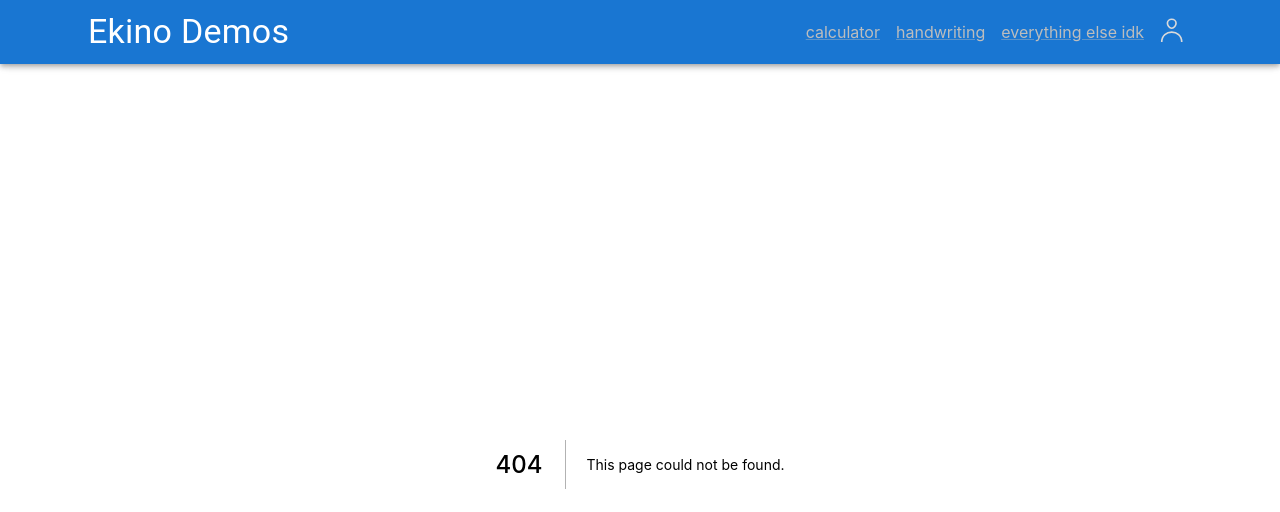
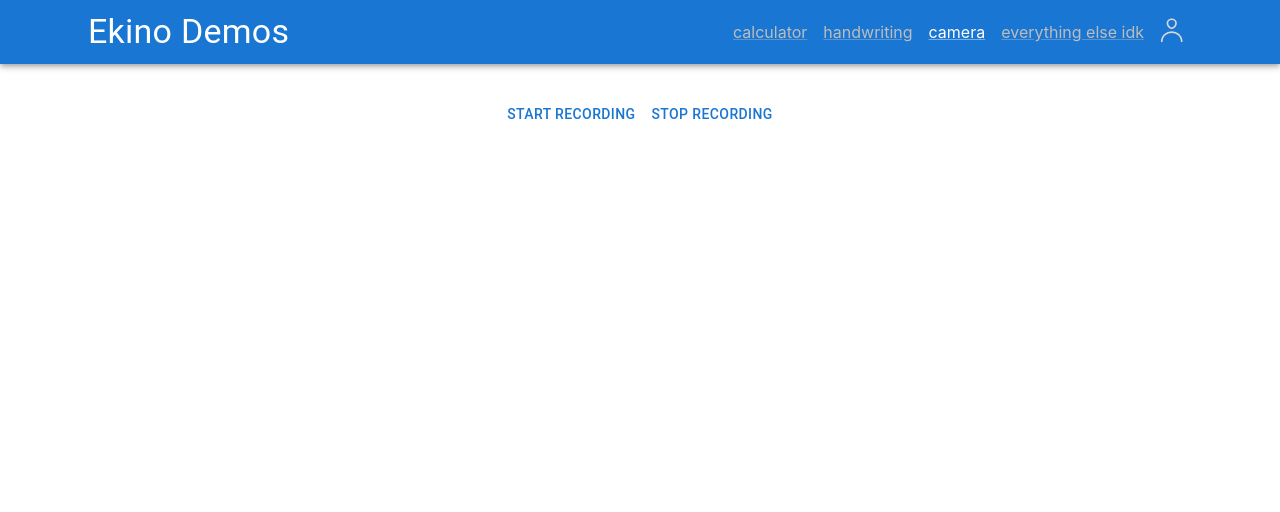
Before and after one commit to ekinohito/ekino-demos, a Next.js app: page /camera in a window 1280 px wide. Before the commit this address had no page. Shown: the top 512 px of the page. Built offline with nearby package versions, Linux system fonts and the light colour scheme.

Commit message:
added camera

```diff
--- /dev/null
+++ b/pages/camera.tsx
@@ -0,0 +1,17 @@
+import {NextPage} from "next";
+import {Box, Button, Skeleton} from "@mui/material";
+import useCamera from "../src/hooks/useCamera";
+
+const Camera: NextPage = () => {
+    const {state, startRecording, stopRecording, videoRef} = useCamera()
+    return <Box display={"grid"} sx={{placeItems: "center"}}>
+        <Box>
+            <Button onClick={startRecording}>Start recording</Button>
+            <Button onClick={stopRecording}>Stop recording</Button>
+        </Box>
+        {(state === 'process') && <Skeleton variant="rectangular" width={400} height={300}/>}
+        <video width="400px" height="300px" autoPlay ref={videoRef}/>
+    </Box>
+}
+
+export default Camera
--- a/src/components/Header.tsx
+++ b/src/components/Header.tsx
@@ -7,7 +7,7 @@ import Avatar from "./Avatar";
 export default function Header(props: { links?: { href: string, text?: string }[] }) {
     const router = useRouter()
     return <>
-        <AppBar position="sticky">
+        <AppBar position="sticky" sx={{marginBottom: 4}}>
             <Container>
                 <Toolbar>
                     <NextLink href="/">
--- a/src/components/Layout.tsx
+++ b/src/components/Layout.tsx
@@ -1,12 +1,13 @@
 import React from 'react'
 import Header from "./Header";
-import {Container} from "@mui/material";
+import {Container, Divider} from "@mui/material";
 
 export default function Layout(props: { children: React.ReactElement }) {
     return <>
         <Header links={[
             { href: "/calculator", text: "calculator" },
             { href: "/handwriting", text: "handwriting" },
+            { href: "/camera", text: "camera" },
             { href: "/", text: "everything else idk" }
         ]}/>
         <Container>
--- /dev/null
+++ b/src/hooks/useCamera.ts
@@ -0,0 +1,36 @@
+import {useEffect, useRef, useState} from "react";
+
+export default function useCamera() {
+    const videoRef = useRef<HTMLVideoElement>(null)
+    const streamRef = useRef<MediaStream | null>(null)
+    const [state, setState] = useState<'off' | 'on' | 'process'>('off')
+    useEffect(() => {
+        const video = videoRef.current
+        if (video === null) return
+        const cb = () => setState('on')
+        video.addEventListener('canplay', cb)
+        return () => video.removeEventListener('canplay', cb)
+    }, [videoRef])
+    const startRecording = async () => {
+        if (videoRef.current === null) return
+        if (streamRef.current !== null) return
+        const transition = setTimeout(() => setState('process'), 100)
+        streamRef.current = await navigator
+            .mediaDevices
+            .getUserMedia({video: true, audio: true})
+            .catch(() => {
+                clearTimeout(transition);
+                setState('off')
+            }) ?? null
+        videoRef.current.srcObject = streamRef.current
+    }
+    const stopRecording = async () => {
+        if (videoRef.current === null) return
+        videoRef.current.srcObject = null
+        if (streamRef.current === null) return
+        streamRef.current.getTracks().forEach(track => track.stop())
+        streamRef.current = null
+        setState('off')
+    }
+    return {state, startRecording, stopRecording, videoRef}
+}
```
